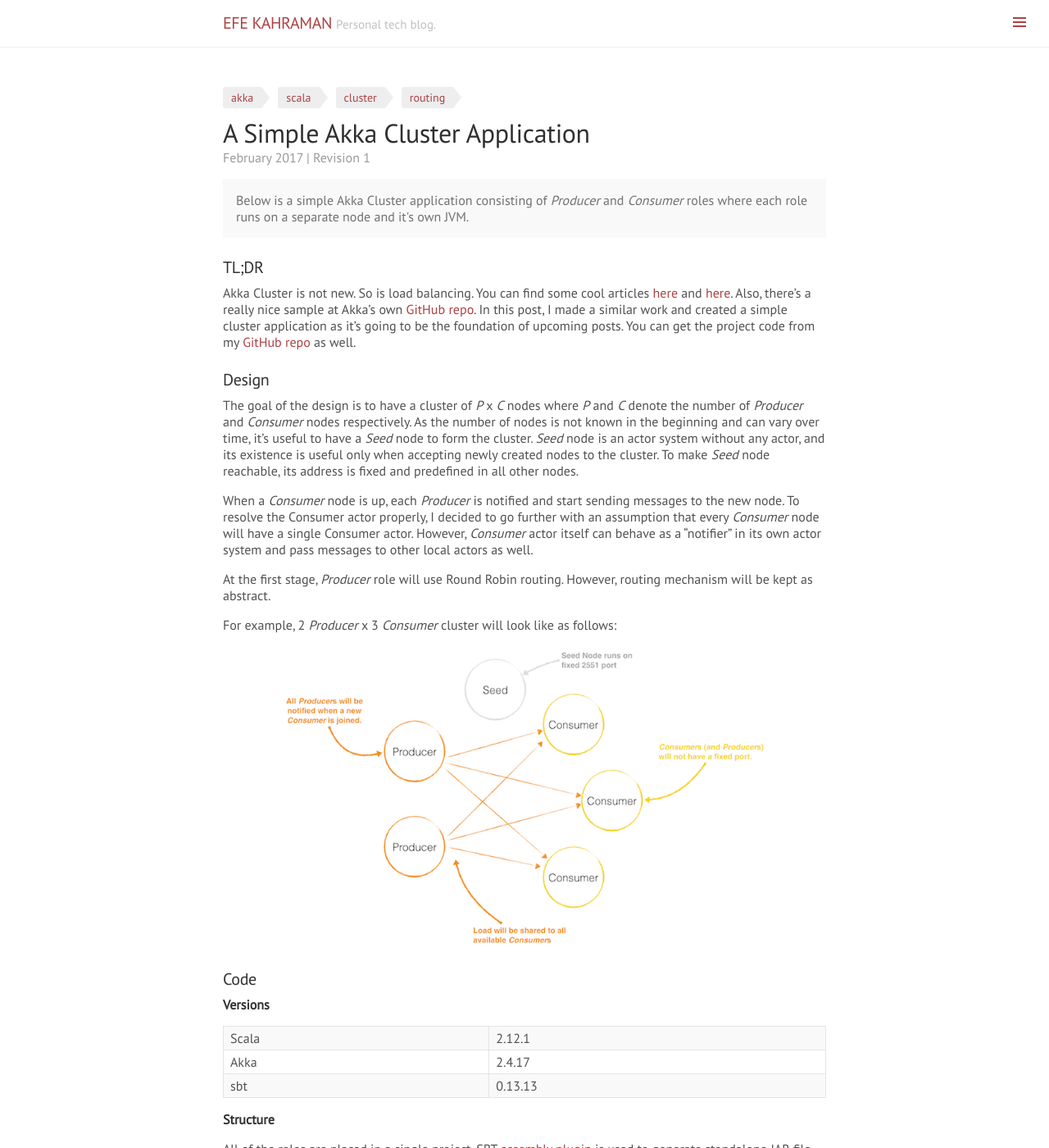
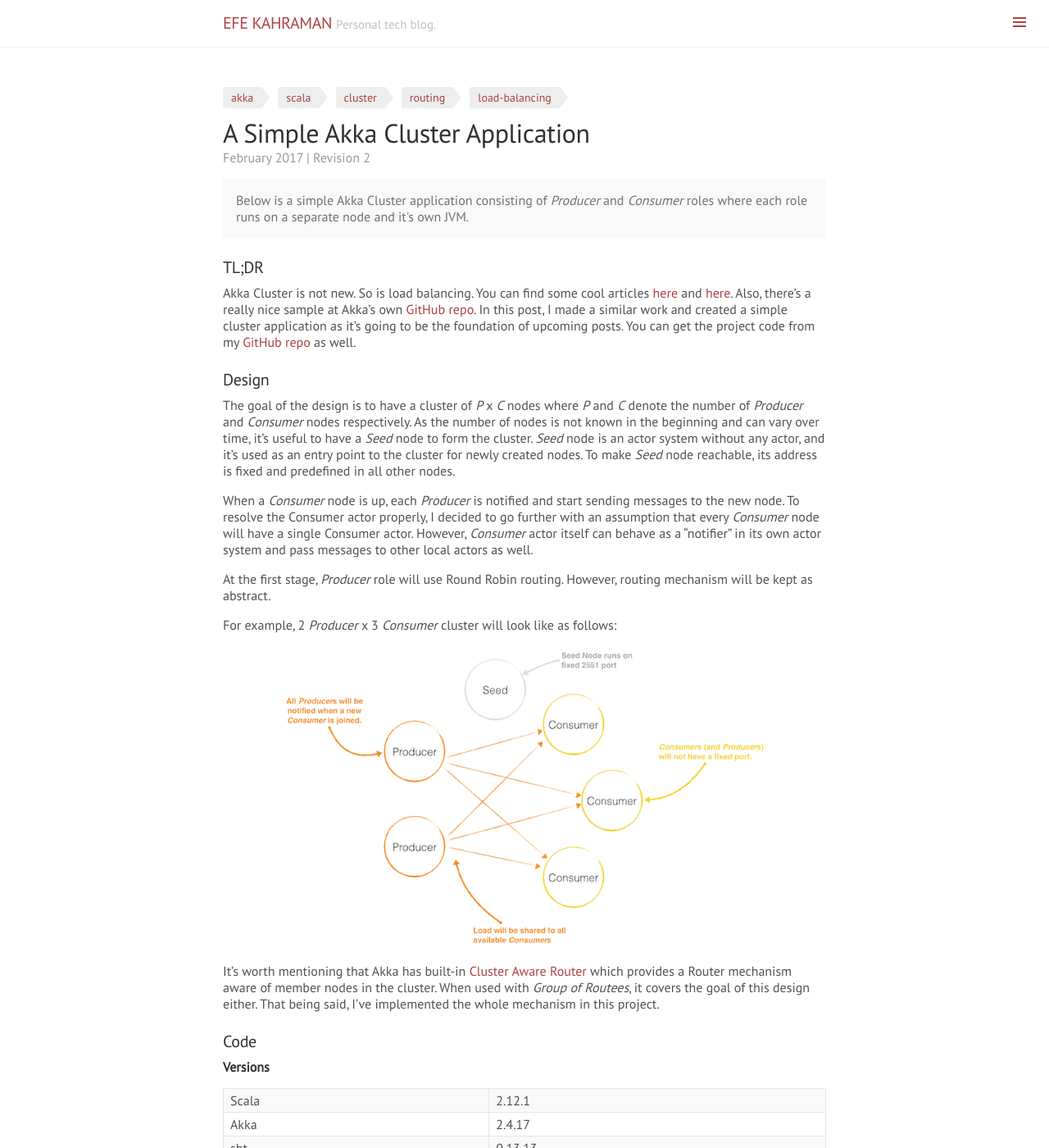
Before and after one commit to efekahraman/efekahraman.github.io, a Jekyll site: the page built from _posts/2017-02-01-a-simple-akka-cluster-application.md, in a window 1280 px wide and 1400 px high. Shown: the whole window at 82% size. Built offline with Jekyll 4.4.1, drawn with Linux system fonts in a browser that asks for light colours; comment, search, counter and statistics services are not loaded.

Commit message:
Revision 2

```diff
--- a/_posts/2017-02-01-a-simple-akka-cluster-application.md
+++ b/_posts/2017-02-01-a-simple-akka-cluster-application.md
@@ -2,9 +2,9 @@
 layout: post
 title: A Simple Akka Cluster Application
 comments: true
-tags: akka scala cluster routing
+tags: akka scala cluster routing load-balancing
 license: true
-revision: 1
+revision: 2
 ---
 
 <div class="message">
@@ -17,7 +17,7 @@
 
 ### <a name="Design"></a>Design
 
-The goal of the design is to have a cluster of _P_ x _C_ nodes where _P_ and _C_ denote the number of _Producer_ and _Consumer_ nodes respectively. As the number of nodes is not known in the beginning and can vary over time, it's useful to have a _Seed_ node to form the cluster. _Seed_ node is an actor system without any actor, and its existence is useful only when accepting newly created nodes to the cluster. To make _Seed_ node reachable, its address is fixed and predefined in all other nodes.
+The goal of the design is to have a cluster of _P_ x _C_ nodes where _P_ and _C_ denote the number of _Producer_ and _Consumer_ nodes respectively. As the number of nodes is not known in the beginning and can vary over time, it's useful to have a _Seed_ node to form the cluster. _Seed_ node is an actor system without any actor, and it's used as an entry point to the cluster for newly created nodes. To make _Seed_ node reachable, its address is fixed and predefined in all other nodes.
 
 When a _Consumer_ node is up, each _Producer_ is notified and start sending messages to the new node. To resolve the Consumer actor properly, I decided to go further with an assumption that every _Consumer_ node will have a single Consumer actor. However, _Consumer_ actor itself can behave as a "notifier" in its own actor system and pass messages to other local actors as well.
 
@@ -27,6 +27,7 @@
 
 <center><img src="{{ site.baseurl }}/public/media/1-Diagram.png" height="370" width="600"></center>
 
+It's worth mentioning that Akka has built-in [Cluster Aware Router](http://doc.akka.io/docs/akka/2.4/scala/cluster-usage.html#Cluster_Aware_Routers) which provides a Router mechanism aware of member nodes in the cluster. When used with *Group of Routees*, it covers the goal of this design either. That being said, I've implemented the whole mechanism in this project.
 
 ### Code
 
```
